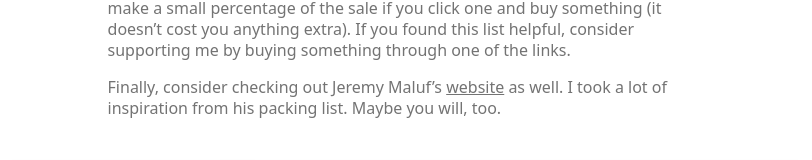
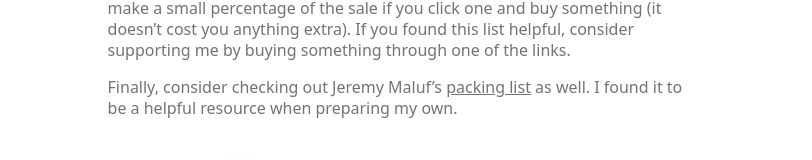
Before and after one commit to james01/personal-website, a SvelteKit app: page /onebag in a window 1280 px wide. Shown: the part 497-657 px from the top of the page, without its empty margins (235-1047 px from the left). Built offline with nearby package versions, Linux system fonts and the light colour scheme; a web font is replaced by a local one.

Commit message:
rewordings

```diff
--- a/src/routes/onebag/+page.svelte
+++ b/src/routes/onebag/+page.svelte
@@ -38,8 +38,8 @@
 				</p>
 				<p>
 					Finally, consider checking out Jeremy Maluf&rsquo;s
-					<a class="underline" href="https://jeremymaluf.com/onebag/" target="_blank" rel="noopener noreferrer">website</a>
-					as well. I took a lot of inspiration from his packing list. Maybe you will, too.
+					<a class="underline" href="https://jeremymaluf.com/onebag/" target="_blank" rel="noopener noreferrer">packing list</a>
+					as well. I found it to be a helpful resource when preparing my own.
 				</p>
 			</div>
 			<div class="-mx-5 mt-10 lg:-mx-24">
@@ -357,14 +357,9 @@
 							</GearItem>
 							<GearItem name="Robinhood Gold Card" href="https://robinhood.com/creditcard?referral_code=f12a49b3" inner={true}>
 								<p>
-									This card is new and I only just signed up for the waitlist, but it gives 3% cash back on all categories, with no foreign transaction fees. As
-									long as it lasts, this makes it the best credit card available right now, let alone the best travel card. It does require a subscription to
-									Robinhood Gold, which is $5 per month, but this also gives access to a higher interest rate on uninvested cash, which can easily pay for
-									itself.
-								</p>
-								<p>
-									In general I&rsquo;m not a fan of the way the Robinhood app treats the stock market like a game, but they offer really competitive numbers on
-									a lot of their products, so I try to take advantage as much as I can.
+									This card is new and I&rsquo;m still on the waitlist for it, but it gives 3% cash back in all categories, with no foreign transaction fees.
+									Assuming it lasts, I&rsquo;ll consider making it my main credit card. (Disclaimer: If you sign up with my link I&rsquo;ll get off the waitlist
+									faster.)
 								</p>
 							</GearItem>
 							<GearItem name="Charles Schwab Debit Card" href="https://www.schwab.com/checking/debit-card" inner={true}>
```
